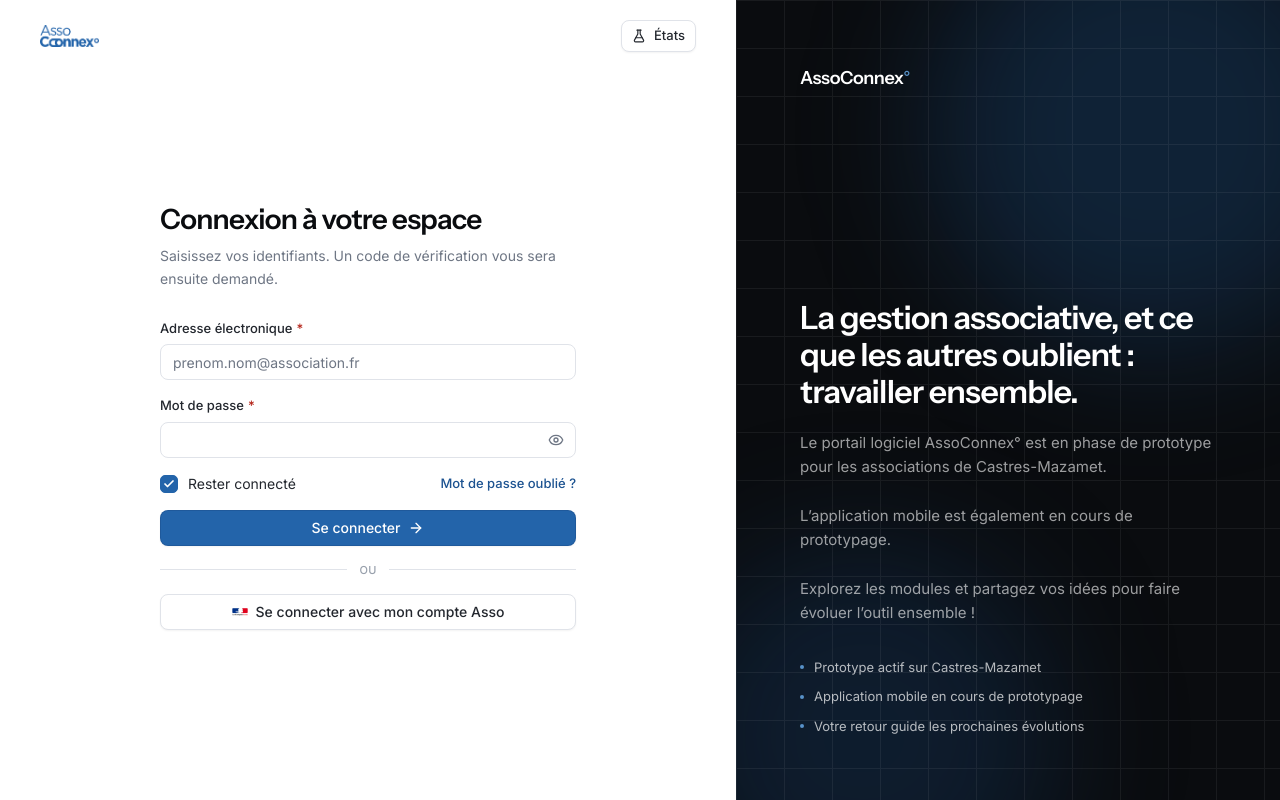
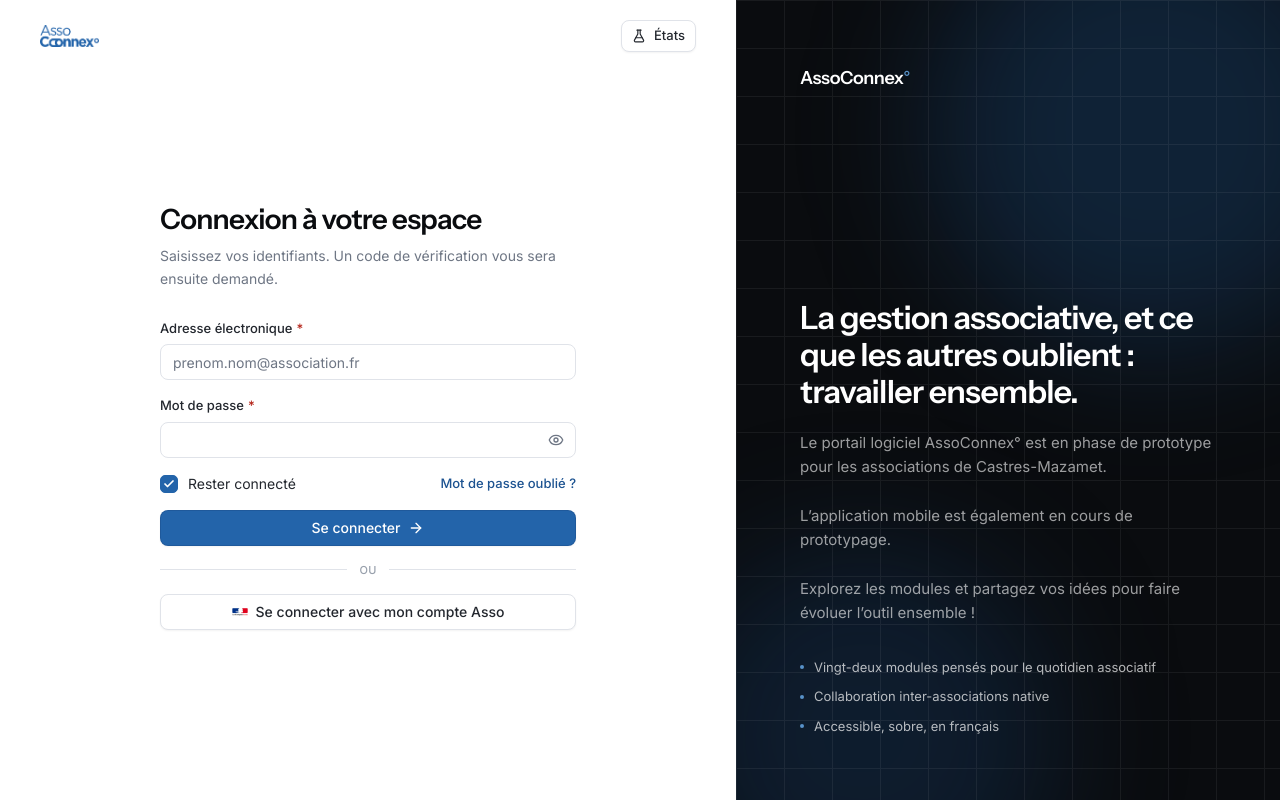
Before and after one commit to internal-sme/web-app-assoconnex, a React (Vite) app: page / in a window 1280 px wide. Built offline with nearby package versions, Linux system fonts and the light colour scheme.

Commit message:
Mettre à jour uniquement les puces du panneau de connexion

```diff
--- a/src/pages/auth/Coquille.tsx
+++ b/src/pages/auth/Coquille.tsx
@@ -127,7 +127,7 @@
             </p>
 
             <ul className="mt-8 flex flex-col gap-2.5">
-              {['Prototype actif sur Castres-Mazamet', 'Application mobile en cours de prototypage', 'Votre retour guide les prochaines évolutions'].map((t) => (
+              {['Vingt-deux modules pensés pour le quotidien associatif', 'Collaboration inter-associations native', 'Accessible, sobre, en français'].map((t) => (
                 <li key={t} className="flex items-center gap-2.5 text-[0.8125rem] text-white/70">
                   <span aria-hidden className="h-1 w-1 rounded-full bg-brand-400" />
                   {t}
```
